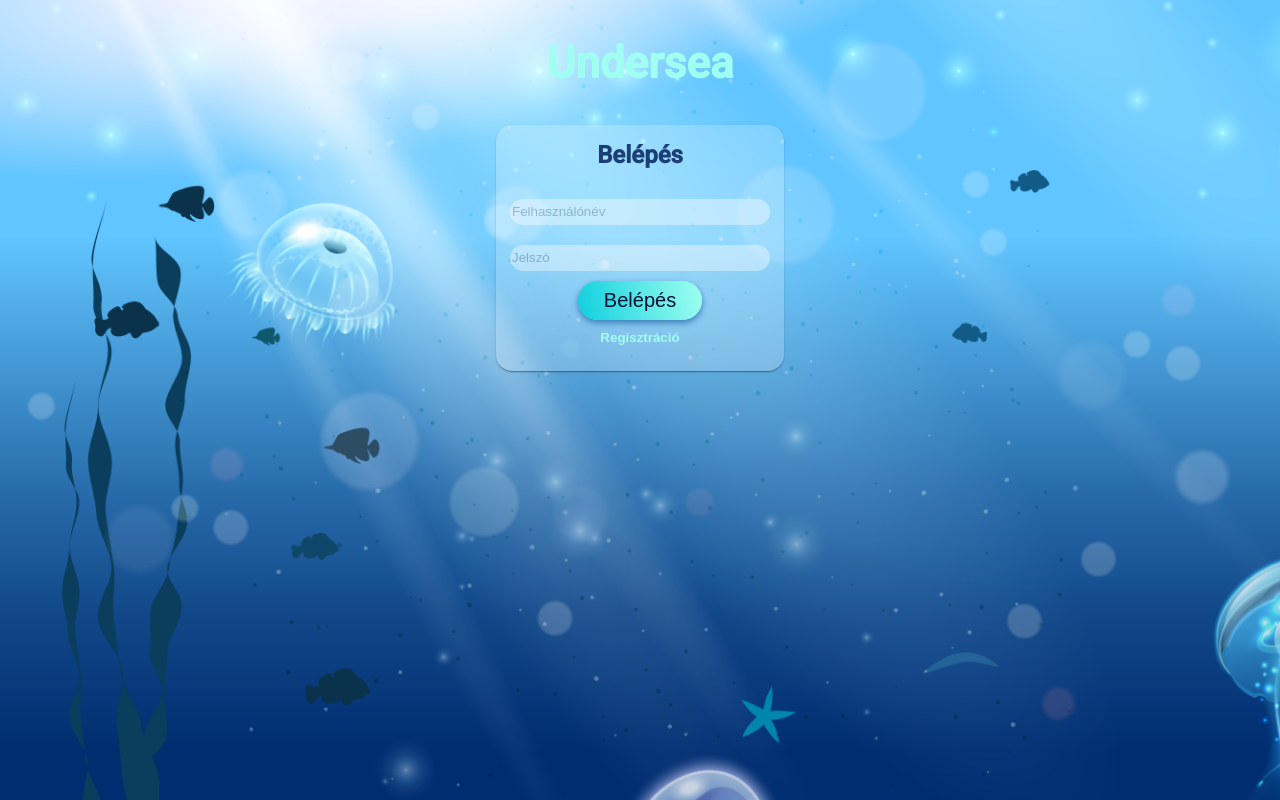
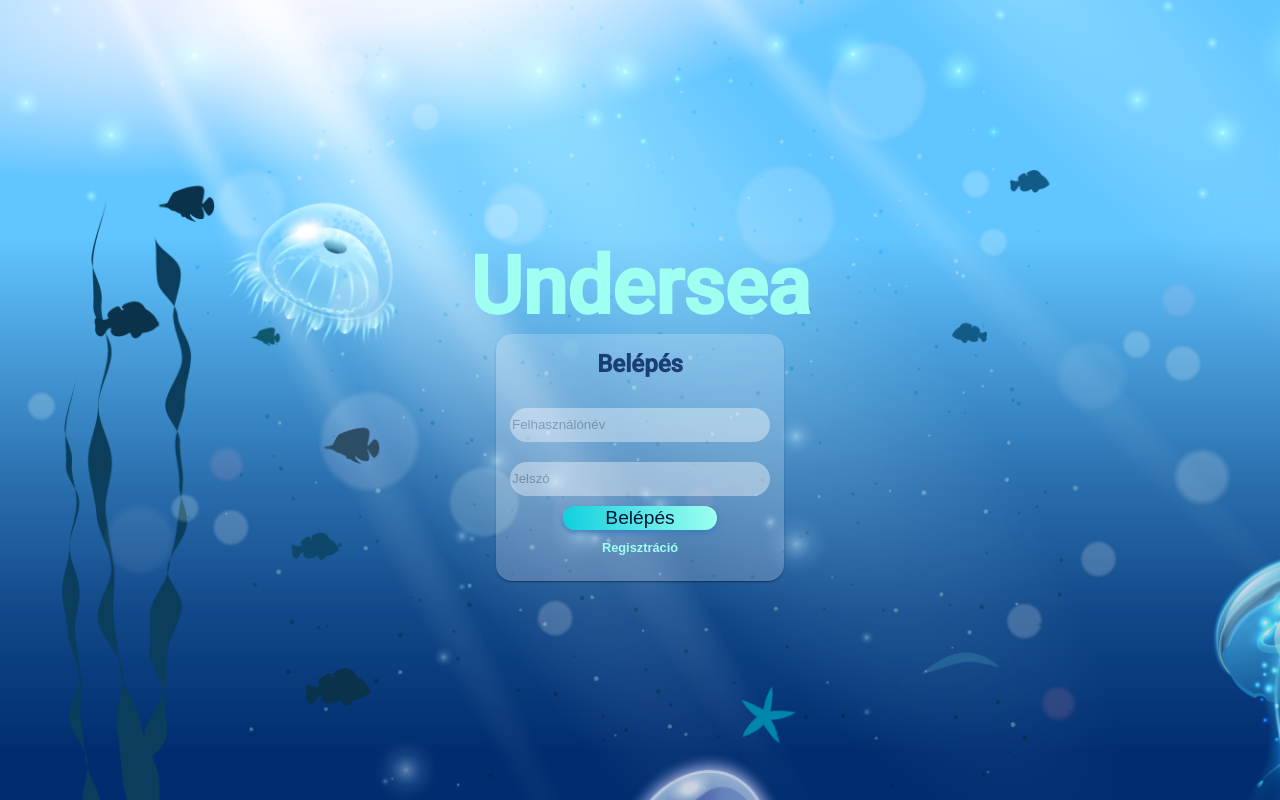
Before and after one commit to Paralike/Undersea-Project, an Angular app in the folder src/Frontend/Undersea-Angular/: page /login in a window 1280 px wide. Built offline with nearby package versions, Linux system fonts and the light colour scheme.

Commit message:
Finalyzing site build and form validation

```diff
--- a/src/Frontend/Undersea-Angular/src/app/app.module.ts
+++ b/src/Frontend/Undersea-Angular/src/app/app.module.ts
@@ -4,6 +4,7 @@ import { NgModule } from '@angular/core';
 import { AppRoutingModule } from './app-routing.module';
 import { AppComponent } from './app.component';
 import { BrowserAnimationsModule } from '@angular/platform-browser/animations';
+import { CoreModule } from '../app/core/core.module';
 
 @NgModule({
   declarations: [
@@ -12,7 +13,8 @@ import { BrowserAnimationsModule } from '@angular/platform-browser/animations';
   imports: [
     BrowserModule,
     AppRoutingModule,
-    BrowserAnimationsModule
+    BrowserAnimationsModule,
+    CoreModule
   ],
   providers: [],
   bootstrap: [AppComponent]
--- a/src/Frontend/Undersea-Angular/src/app/core/core.module.ts
+++ b/src/Frontend/Undersea-Angular/src/app/core/core.module.ts
@@ -1,11 +1,13 @@
 import { NgModule } from '@angular/core';
 import { CommonModule } from '@angular/common';
+import { SharedModule } from '../shared/shared.module';
 
 
 @NgModule({
   declarations: [],
   imports: [
-    CommonModule
+    CommonModule,
+    SharedModule
   ]
 })
 export class CoreModule { }
--- a/src/Frontend/Undersea-Angular/src/app/features/pages/auth/auth.module.ts
+++ b/src/Frontend/Undersea-Angular/src/app/features/pages/auth/auth.module.ts
@@ -2,7 +2,8 @@ import { NgModule } from '@angular/core';
 import { CommonModule } from '@angular/common';
 import { AuthRoutingModule } from './auth_routing';
 import { AuthPageComponent } from './components/auth-page/auth-page.component';
-import { SharedModule } from './../../../shared/shared.module';
+import { SharedModule } from 'src/app/shared/shared.module';
+
 
 
 
--- a/src/Frontend/Undersea-Angular/src/app/features/pages/auth/components/auth-page/auth-page.component.html
+++ b/src/Frontend/Undersea-Angular/src/app/features/pages/auth/components/auth-page/auth-page.component.html
@@ -1,4 +1,6 @@
 <div class = "flexbox">
+
+  <div style="height: 30vh;"></div>
 
   <h2 class = "title">Undersea</h2>
 
@@ -6,11 +8,76 @@
 
     <h2 class="card-title">Belépés</h2>
 
-    <input #name type="text" placeholder="Felhasználónév">
-    <input #pwd type="password" placeholder="Jelszó">
+      <form *ngIf="!isReg" [formGroup]="loginForm" class="auth" (ngSubmit)="login()">
 
-    <button class = "login-button" onclick="">Belépés</button>
-    <button class = "register-button">Regisztráció</button>
+          <input  id="name" name="name" type="text" formControlName="name" placeholder="Felhasználónév">
+          <div *ngIf="name.invalid && (name.dirty || name.touched)"
+            class="alert-danger">
+            <div *ngIf="name.errors.required">
+              Név kitöltése költelező
+            </div>
+          </div>
 
+          <input type="password" formControlName="password" placeholder="Jelszó">
+          <div *ngIf="name.invalid && (name.dirty || name.touched)"
+            class="alert-danger">
+            <div *ngIf="name.errors.required">
+              Jelszó kitöltése költelező
+            </div>
+          </div>
+
+          <button  class="auth-button" type="submit" [disabled]="!loginForm.valid">Belépés</button>
+
+      </form>
+
+      <form *ngIf="isReg" [formGroup]="registerForm" class="auth" (ngSubmit)="register()">
+
+          <input type="text" formControlName="name" placeholder="Felhasználónév">
+          <div *ngIf="namer.invalid && (namer.dirty || namer.touched)"
+            class="alert-danger">
+            <div *ngIf="namer.errors.required">
+              Név kitöltése költelező
+            </div>
+          </div>
+
+          <input id="password" class="form-control" type="password" formControlName="password" placeholder="Jelszó" minlength="8">
+          <div *ngIf="passwordr.invalid && (passwordr.dirty || passwordr.touched)"
+            class="alert-danger">
+            <div *ngIf="passwordr.errors.required">
+              Jelszó kitöltése költelező
+            </div>
+            <div *ngIf="passwordr.errors.minlength">
+              A jelszó legalább 8 karakter legyen!
+            </div>
+          </div>
+
+          <input type="password" formControlName="password2" placeholder="Jelszó megerősítése" minlength="8">
+          <div *ngIf="passwordr2.invalid && (passwordr2.dirty || passwordr2.touched)"
+            class="alert-danger">
+            <div *ngIf="passwordr2.errors.required">
+              Jelszó kitöltése költelező
+            </div>
+            <div *ngIf="passwordr2.errors.minlength">
+              A jelszó legalább 8 karakter legyen!
+            </div>
+          </div>
+
+          <input type="text" formControlName="cityName" placeholder="A városod neve, amit építesz">
+          <div *ngIf="cityNamer.invalid && (cityNamer.dirty || cityNamer.touched)"
+            class="alert-danger">
+            <div *ngIf="cityNamer.errors.required">
+              Városnáv kitöltése költelező
+            </div>
+          </div>
+
+          <button class="auth-button" type="submit" [disabled]="!registerForm.valid">Regisztráció</button>
+
+      </form>
+
+    <button *ngIf="!isReg" class = "mode-button"
+    (click) = "changeMode(true)">Regisztráció</button>
+
+    <button *ngIf="isReg" class = "mode-button"
+    (click) = "changeMode(false)">Bejelentkezés</button>
   </mat-card>
 </div>
--- a/src/Frontend/Undersea-Angular/src/app/features/pages/auth/components/auth-page/auth-page.component.scss
+++ b/src/Frontend/Undersea-Angular/src/app/features/pages/auth/components/auth-page/auth-page.component.scss
@@ -13,11 +13,11 @@
 
 .title{
   text-align: left;
-  font: Regular 93px/147px Baloo;
   letter-spacing: 0px;
   color: #9FFFF0;
   opacity: 1;
-  font-size: 44px;
+  font-size: 10vh;
+  margin: 0;
 }
 
 .login-card{
@@ -41,21 +41,21 @@ input {
   border-radius: 20px;
   opacity: 0.39;
   margin: 10px;
-  height: 3vh;
+  height: 4vh;
   width: 20vw;
   border: none;
+  outline: none;
 
 }
 
 .card-title{
   text-align: center;
-  font: Regular 32px/51px Baloo;
   letter-spacing: 0px;
   color: #1C3E76;
   opacity: 1;
 }
 
-.login-button{
+.auth-button{
   background: transparent linear-gradient(258deg, #9FFFF0 0%, #6BEEE9 36%, #0FCFDE 100%) 0% 0% no-repeat padding-box;
   box-shadow: 0px 3px 6px #3B7DBD;
   border-radius: 90px;
@@ -63,25 +63,39 @@ input {
   border: none;
   padding-left: 2vw;
   padding-right: 2vw;
-  padding-top: 1vh;
-  padding-bottom: 1vh;
-
   text-align: center;
-  font: Regular 18px/28px Baloo;
   letter-spacing: 0px;
   color: #001234;
-  font-size: 20px;
+  font-size: 1.5vw;
+  width: 12vw;
+  outline: none;
 
 }
 
-.register-button{
+.mode-button{
   background: none;
   border: none;
   text-align: center;
-  font: Regular 18px/28px Baloo;
   letter-spacing: 0px;
   color: #9FFFF0;
   opacity: 1;
   font-weight: 800;
-  padding: 10px
+  padding: 10px;
+  outline: none;
+  font-size: 1vw;
 }
+
+.auth {
+  display: flex;
+  flex-direction: column;
+  justify-content: center;
+  align-items: center;
+  position: relative;
+  min-width: 18vw;
+  max-width: 20vw;
+  width: 100%;
+}
+
+.alert-danger {
+  color: red;
+}
--- a/src/Frontend/Undersea-Angular/src/app/features/pages/auth/components/auth-page/auth-page.component.ts
+++ b/src/Frontend/Undersea-Angular/src/app/features/pages/auth/components/auth-page/auth-page.component.ts
@@ -1,5 +1,8 @@
-import { Component, OnInit } from '@angular/core';
+import { Component, OnInit, SystemJsNgModuleLoader } from '@angular/core';
 import { AuthpageService } from '../../service/authpage.service'
+
+import { Router } from '@angular/router';
+import { FormGroup, FormControl, Validators, ReactiveFormsModule  } from '@angular/forms';
 
 @Component({
   selector: 'app-auth-page',
@@ -8,13 +11,62 @@ import { AuthpageService } from '../../service/authpage.service'
 })
 export class AuthPageComponent implements OnInit {
 
-  constructor(private authService: AuthpageService ) {}
+  public isReg = false;
+
+  loginForm = new FormGroup({
+    name: new FormControl('', Validators.required),
+    password: new FormControl('', Validators.required),
+  });
+
+  registerForm = new FormGroup({
+    name: new FormControl('', Validators.required),
+    password: new FormControl('', [
+      Validators.required,
+      Validators.minLength(8)]),
+    password2: new FormControl('',
+     Validators.required),
+    cityName: new FormControl('', Validators.required),
+
+  });
+
+  constructor(private authService: AuthpageService, private router: Router ) {}
 
   ngOnInit(): void {
   }
 
-  login(name: string, pwd: string){
-    this.authService.login(name, pwd);
+  get name() {return this.loginForm.get('name')}
+
+  get password() {return this.loginForm.get('password')}
+
+  get namer() {return this.registerForm.get('name')}
+
+  get passwordr() {return this.registerForm.get('password')}
+
+  get passwordr2() {return this.registerForm.get('password2')}
+
+  get cityNamer() {return this.registerForm.get('cityName')}
+
+  login(){
+    console.log("login")
+    if (this.loginForm.valid) {
+      if(this.authService.login(this.loginForm.value['name'], this.loginForm.value['password']) == 200)
+        this.router.navigate(['/main'])
+    }
+
+  }
+
+  register(name: string, pwd: string, cityName: string){
+    console.log("register");
+    if (this.registerForm.valid) {
+     if(this.authService.register(this.registerForm.value['name'], this.registerForm.value['password'], this.registerForm.value['cityName']) == 200)
+       this.router.navigate(['/main'])
+     }
+
+  }
+
+  changeMode(mode: boolean){
+    this.isReg = mode;
+    this.ngOnInit();
   }
 
 }
--- a/src/Frontend/Undersea-Angular/src/app/features/pages/auth/service/authpage.service.ts
+++ b/src/Frontend/Undersea-Angular/src/app/features/pages/auth/service/authpage.service.ts
@@ -7,7 +7,13 @@ export class AuthpageService {
 
   constructor() { }
 
-  login(name: string, pwd: string){
+  login(name: string, pwd: string): number{
     console.log(name, pwd);
+    return 200;
+  }
+
+  register(name: string, pwd: string, cityName: string): number{
+    console.log(name, pwd, cityName);
+    return 200;
   }
 }
```
Also changed, not shown: src/Frontend/Undersea-Angular/src/app/shared/shared.module.ts (+17 -1 lines).
